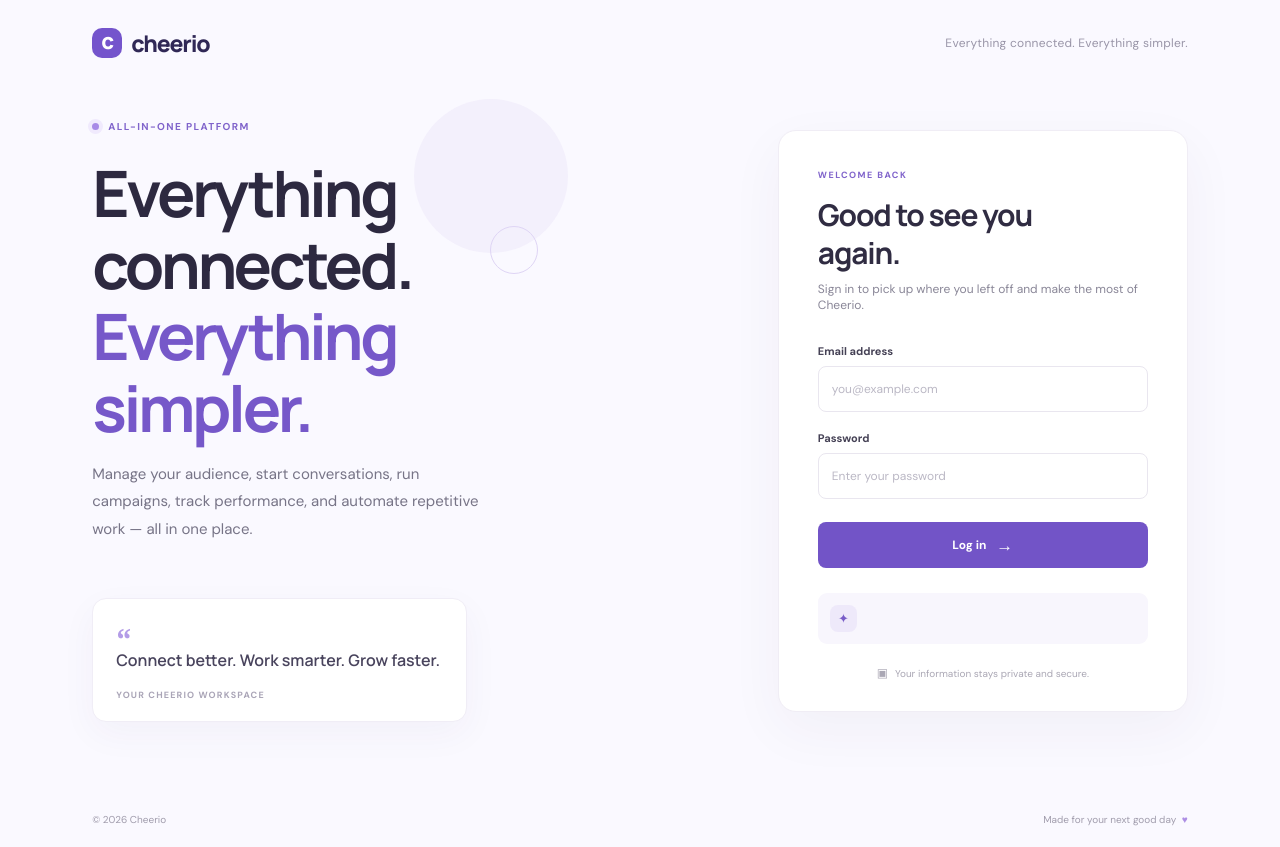
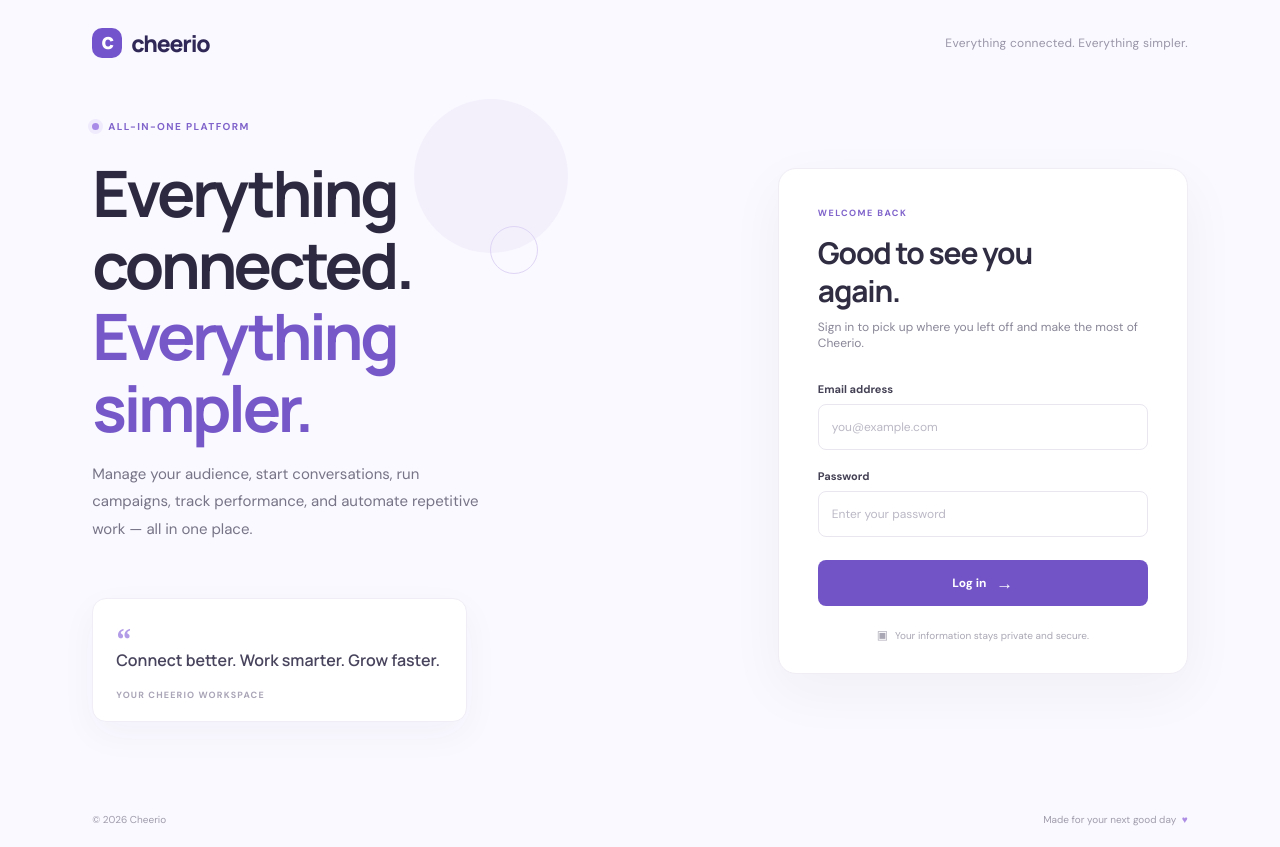
Before and after one commit to Sarayu30/Prototype, a React (Vite) app: page / in a window 1280 px wide. Built offline with nearby package versions, Linux system fonts and the light colour scheme.

Commit message:
Remove demo note from login page

```diff
--- a/src/App.tsx
+++ b/src/App.tsx
@@ -88,9 +88,6 @@ function Login({ onLogin }: { onLogin: () => void }) {
             {error && <p className="form-error" role="alert">{error}</p>}
             <button className="login-button" type="submit">Log in <span aria-hidden="true">→</span></button>
           </form>
-          <div className="demo-note">
-            <span className="demo-icon" aria-hidden="true">✦</span>
-          </div>
           <p className="privacy-note"><span aria-hidden="true">▣</span> Your information stays private and secure.</p>
         </div>
       </section>
```
